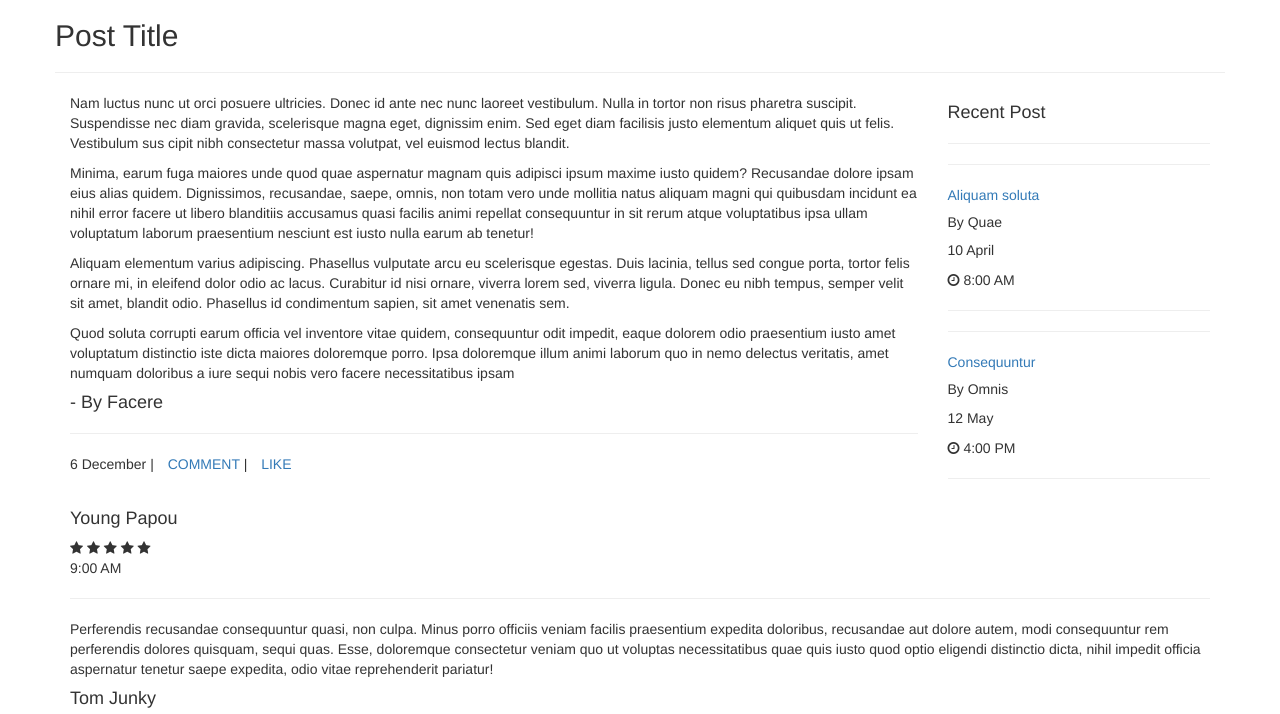
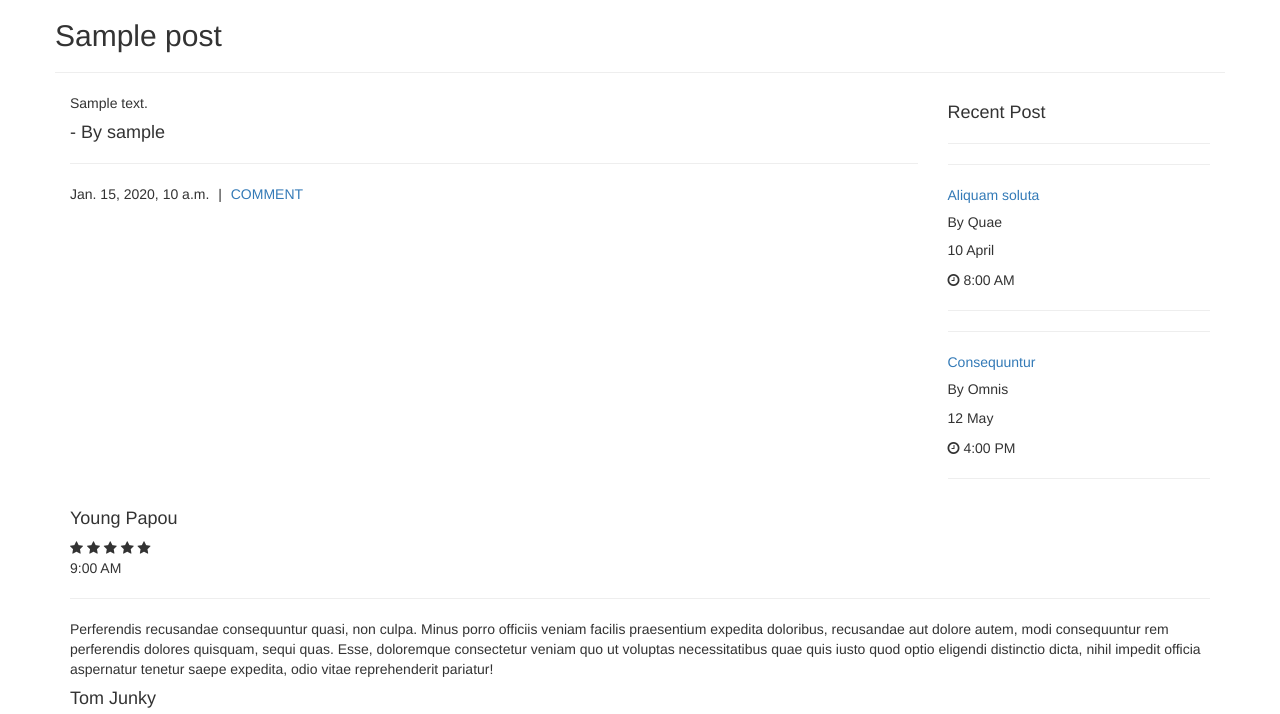
Before and after one commit to BehnamGolmohammadi/Photo, a Django app: template templates/blog/post.html in a window 1280 px wide. Shown: the part 301-1015 px from the top of the page. Run offline with Django 3.2, Linux system fonts and the light colour scheme; the template is opened without the code that fills it: values that come from a table or form of the project are taken from there, others are empty; tables that the repository leaves empty hold one stand-in row (values such as "Sample post"); grey boxes marked "Sample" are stand-in pictures; some libraries are stand-ins or nearby versions.

Commit message:
show real and dynamic post
call post from database and show them in home blog and post blog

also create url pattern for them

```diff
--- a/blog/urls.py
+++ b/blog/urls.py
@@ -5,5 +5,5 @@ app_name= 'blog'
 
 urlpatterns = [
     path('', blog_home, name='home'),
-    path('post', blog_post, name='post'),
+    path('<int:pid>', blog_post, name='post'),
 ]
--- a/templates/blog/post.html
+++ b/templates/blog/post.html
@@ -12,7 +12,7 @@
         <span class="icon-bar"></span>
         <span class="icon-bar"></span>
       </button>
-      <a class="navbar-brand page-scroll" href="#page-top">
+      <a class="navbar-brand page-scroll" href="{% url 'website:home' %}">
         <span>[PHOTO]</span>
       </a>
     </div>
@@ -27,46 +27,26 @@
   </div>
 </nav>
 <!-- End of Navigation Bar -->
-
 <!-- Principal Content Start -->
 <div id="single">
   <div class="container">
     <div class="post-heading" id="blog">
-      <img class="img-responsive" src="{% static 'images/blog/landscape.jpg' %}" alt="post's picture" >
+      <img class="img-responsive" src="{{ post.Image.url }}" alt="post's picture" style="max-width: 65%;" >
     </div>
     <!-- Full Article -->
     <div class="row">
-      <h2>Post Title</h2>
+      <h2>{{post.Title}}</h2>
       <hr class="subtitle">
       <div class=" block1">
         <div class="col-xs-12 col-sm-9">
-          <p>Nam luctus nunc ut orci posuere ultricies. Donec id ante nec nunc laoreet vestibulum. Nulla in tortor non
-            risus pharetra suscipit. Suspendisse nec diam gravida, scelerisque magna eget, dignissim enim. Sed eget diam
-            facilisis justo elementum aliquet quis ut felis. Vestibulum sus cipit nibh consectetur massa volutpat, vel
-            euismod lectus blandit.
+          <p>
+            {{post.Content}}
           </p>
-          <p>Minima, earum fuga maiores unde quod quae aspernatur magnam quis adipisci ipsum maxime iusto quidem?
-            Recusandae dolore ipsam eius alias quidem. Dignissimos, recusandae, saepe, omnis, non totam vero unde
-            mollitia natus aliquam magni qui quibusdam incidunt ea nihil error facere ut libero blanditiis accusamus
-            quasi facilis animi repellat consequuntur in sit rerum atque voluptatibus ipsa ullam voluptatum laborum
-            praesentium nesciunt est iusto nulla earum ab tenetur!
-          </p>
-          <p>Aliquam elementum varius adipiscing. Phasellus vulputate arcu eu scelerisque egestas. Duis lacinia, tellus
-            sed congue porta, tortor felis ornare mi, in eleifend dolor odio ac lacus. Curabitur id nisi ornare, viverra
-            lorem sed, viverra ligula. Donec eu nibh tempus, semper velit sit amet, blandit odio. Phasellus id
-            condimentum sapien, sit amet venenatis sem.
-          </p>
-          <p>Quod soluta corrupti earum officia vel inventore vitae quidem, consequuntur odit impedit, eaque dolorem
-            odio praesentium iusto amet voluptatum distinctio iste dicta maiores doloremque porro. Ipsa doloremque illum
-            animi laborum quo in nemo delectus veritatis, amet numquam doloribus a iure sequi nobis vero facere
-            necessitatibus ipsam
-          </p>
-          <h4>- By Facere</h4>
+          <h4>- By {{post.Author}}</h4>
           <hr>
           <ul class="list-inline">
-            <li>6 December |</li>
-            <li><a class="page-scroll" href="#form">COMMENT</a> |</li>
-            <li><a href="">LIKE</a></li>
+            <li>{{post.Published_Date}}</li> |
+            <li><a class="page-scroll" href="#form">COMMENT</a></li>
           </ul>
         </div>
         <div class="col-xs-12 col-sm-3">
```
Also changed, not shown: blog/views.py (+11 -4 lines), templates/blog/blog-Blog of Posts.html (+8 -51 lines).
